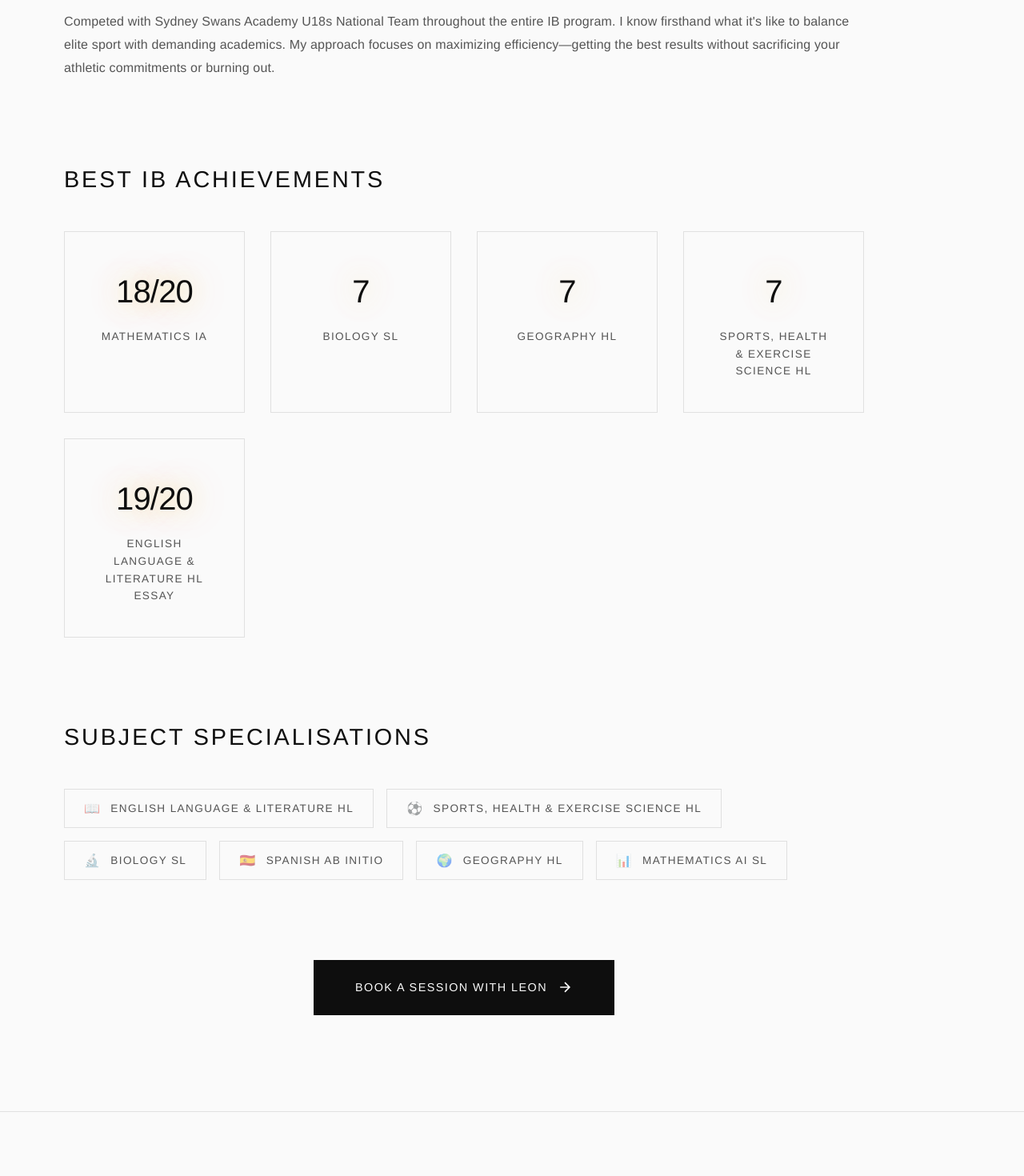
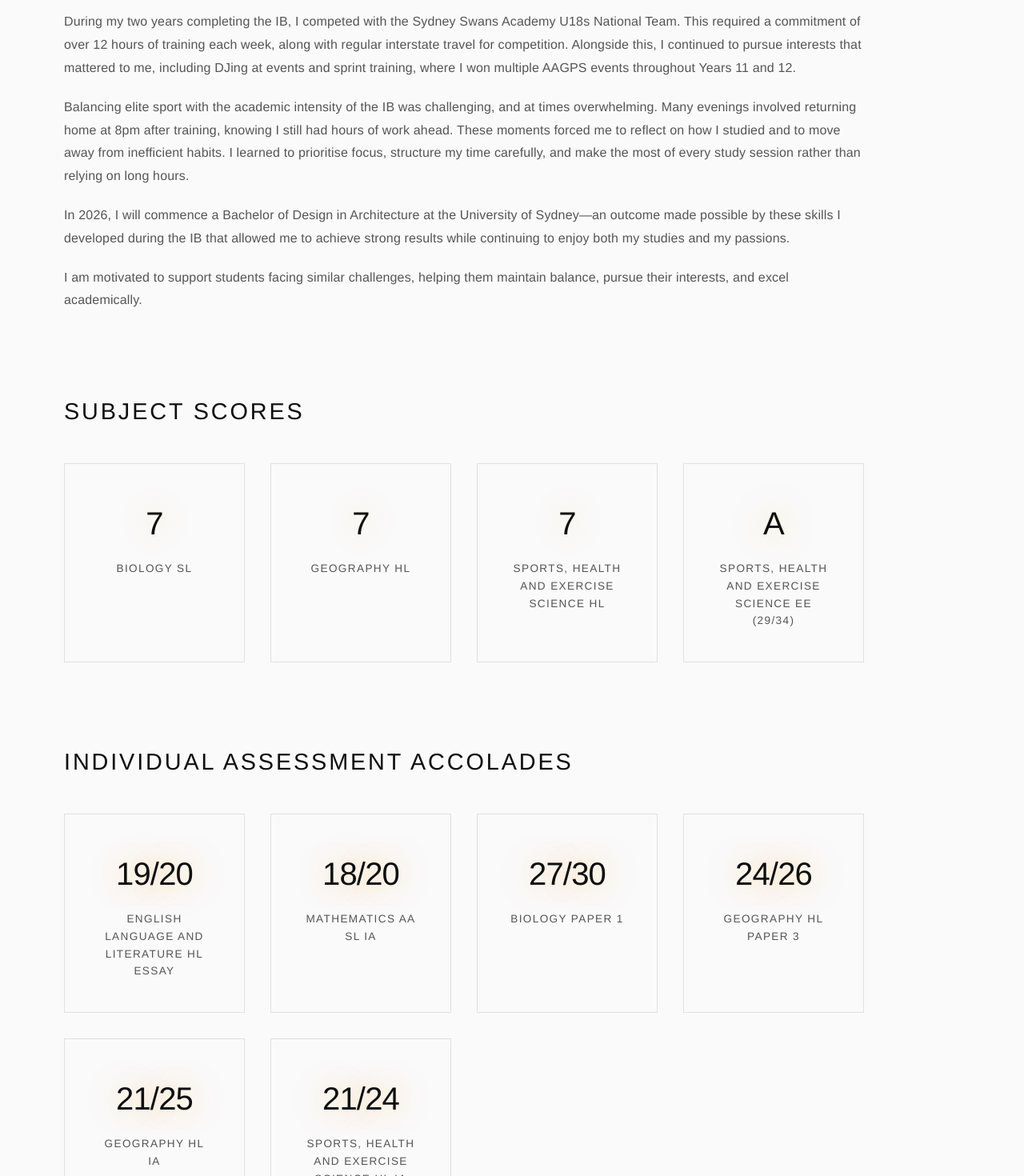
Before and after one commit to leontitmuss5-bit/Realistically--IB, a Next.js app: page /tutors/leon in a window 1280 px wide. Shown: the part 800-2270 px from the top of the page at 80% size. Built offline with nearby package versions, Linux system fonts and the light colour scheme.

Commit message:
Update website

```diff
--- a/src/app/tutors/leon/page.tsx
+++ b/src/app/tutors/leon/page.tsx
@@ -7,12 +7,20 @@ export const metadata: Metadata = {
   description: 'Leon Titmuss - Real IB Tutor. IBAS: 42.75, ATAR: 98.8. Competed with Sydney Swans Academy U18s.',
 };
 
-const ACHIEVEMENTS = [
-  { score: '18/20', label: 'Mathematics IA' },
+const SUBJECT_SCORES = [
   { score: '7', label: 'Biology SL' },
   { score: '7', label: 'Geography HL' },
-  { score: '7', label: 'Sports, Health & Exercise Science HL' },
-  { score: '19/20', label: 'English Language & Literature HL Essay' },
+  { score: '7', label: 'Sports, Health and Exercise Science HL' },
+  { score: 'A', label: 'Sports, Health and Exercise Science EE (29/34)' },
+];
+
+const ASSESSMENT_ACCOLADES = [
+  { score: '19/20', label: 'English Language and Literature HL Essay' },
+  { score: '18/20', label: 'Mathematics AA SL IA' },
+  { score: '27/30', label: 'Biology Paper 1' },
+  { score: '24/26', label: 'Geography HL Paper 3' },
+  { score: '21/25', label: 'Geography HL IA' },
+  { score: '21/24', label: 'Sports, Health and Exercise Science HL IA' },
 ];
 
 const SUBJECTS = [
@@ -21,7 +29,7 @@ const SUBJECTS = [
   { icon: '🔬', name: 'Biology SL' },
   { icon: '🇪🇸', name: 'Spanish Ab Initio' },
   { icon: '🌍', name: 'Geography HL' },
-  { icon: '📊', name: 'Mathematics AI SL' },
+  { icon: '📊', name: 'Mathematics AA SL' },
 ];
 
 export default function LeonPage() {
@@ -59,17 +67,38 @@ export default function LeonPage() {
           <section className={styles.section}>
             <h2>About</h2>
             <p>
-              Competed with Sydney Swans Academy U18s National Team throughout the entire IB program. I know firsthand what it&apos;s like to balance elite sport with demanding academics. My approach focuses on maximizing efficiency—getting the best results without sacrificing your athletic commitments or burning out.
+              During my two years completing the IB, I competed with the Sydney Swans Academy U18s National Team. This required a commitment of over 12 hours of training each week, along with regular interstate travel for competition. Alongside this, I continued to pursue interests that mattered to me, including DJing at events and sprint training, where I won multiple AAGPS events throughout Years 11 and 12.
+            </p>
+            <p>
+              Balancing elite sport with the academic intensity of the IB was challenging, and at times overwhelming. Many evenings involved returning home at 8pm after training, knowing I still had hours of work ahead. These moments forced me to reflect on how I studied and to move away from inefficient habits. I learned to prioritise focus, structure my time carefully, and make the most of every study session rather than relying on long hours.
+            </p>
+            <p>
+              In 2026, I will commence a Bachelor of Design in Architecture at the University of Sydney—an outcome made possible by these skills I developed during the IB that allowed me to achieve strong results while continuing to enjoy both my studies and my passions.
+            </p>
+            <p>
+              I am motivated to support students facing similar challenges, helping them maintain balance, pursue their interests, and excel academically.
             </p>
           </section>
 
           <section className={styles.section}>
-            <h2>Best IB Achievements</h2>
+            <h2>Subject Scores</h2>
             <div className={styles.achievementsGrid}>
-              {ACHIEVEMENTS.map((achievement) => (
-                <article key={achievement.label} className={styles.achievementCard}>
-                  <span className={styles.achievementScore}>{achievement.score}</span>
-                  <span className={styles.achievementLabel}>{achievement.label}</span>
+              {SUBJECT_SCORES.map((item) => (
+                <article key={item.label} className={styles.achievementCard}>
+                  <span className={styles.achievementScore}>{item.score}</span>
+                  <span className={styles.achievementLabel}>{item.label}</span>
+                </article>
+              ))}
+            </div>
+          </section>
+
+          <section className={styles.section}>
+            <h2>Individual Assessment Accolades</h2>
+            <div className={styles.achievementsGrid}>
+              {ASSESSMENT_ACCOLADES.map((item) => (
+                <article key={item.label} className={styles.achievementCard}>
+                  <span className={styles.achievementScore}>{item.score}</span>
+                  <span className={styles.achievementLabel}>{item.label}</span>
                 </article>
               ))}
             </div>
```
